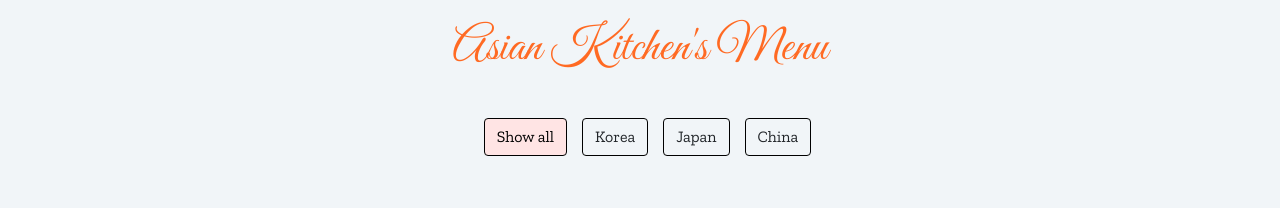
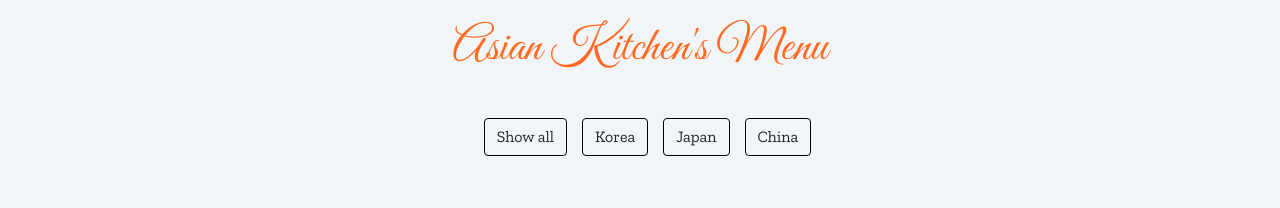
Before and after one commit to leylamatar/menuJS, a plain HTML site: page index.html in a window 1280 px wide. Shown: the top 208 px of the page. Drawn offline with nearby package versions, Linux system fonts and the light colour scheme.

Commit message:
fixed bug

```diff
--- a/index.html
+++ b/index.html
@@ -23,7 +23,7 @@
             </div>
             <!-- filter buttons-->
             <div class="btn-container ">
-                <button id="all-btn" class="btn active btn-item">Show all</button>
+                <button id="all-btn" class="btn btn-item">Show all</button>
                 <button id="korea-btn" class="btn btn-item">Korea</button>
                 <button id="japan-btn" class="btn btn-item">Japan</button>
                 <button id="china-btn" class="btn btn-item">China</button>
--- a/style.css
+++ b/style.css
@@ -33,10 +33,6 @@ h2 {
 
 }
 
-button.active {
-    background-color: #ffe4e4;
-    color: #000000;
-}
 
 .photo {
 
```
